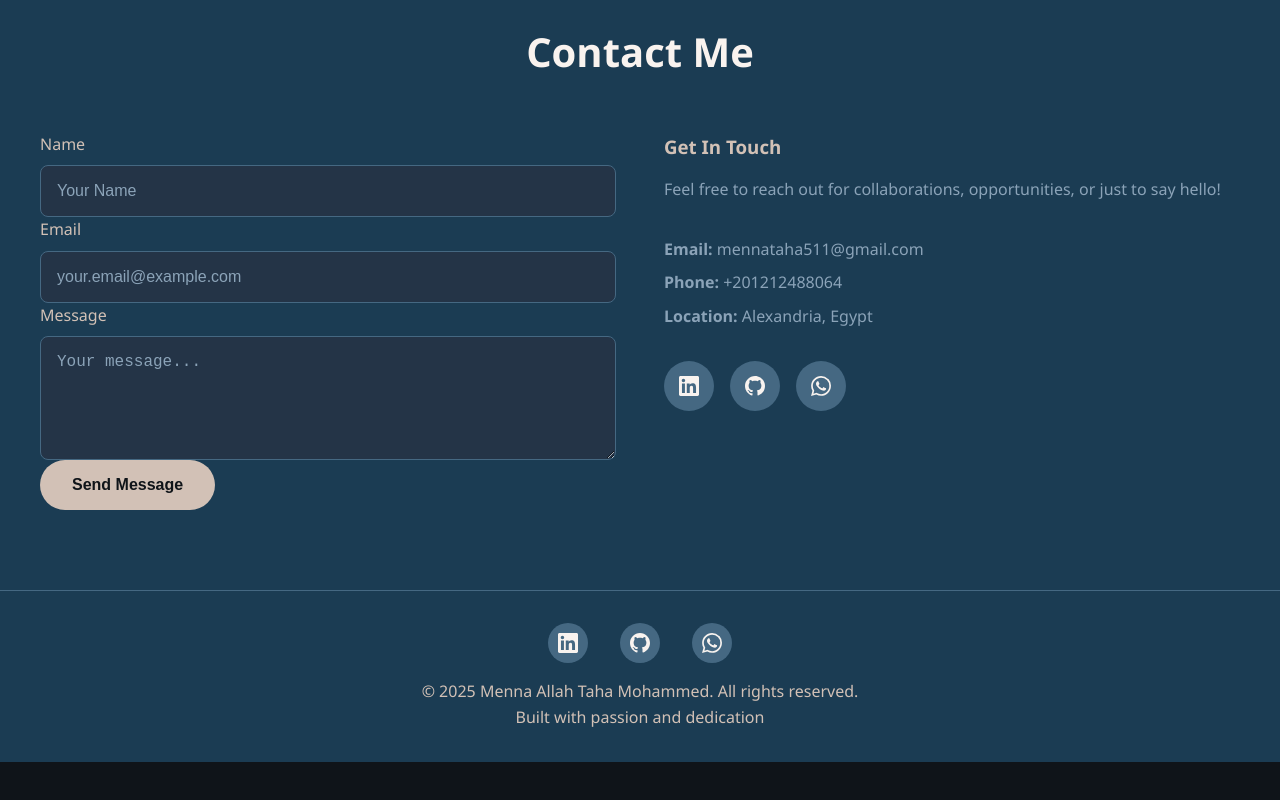
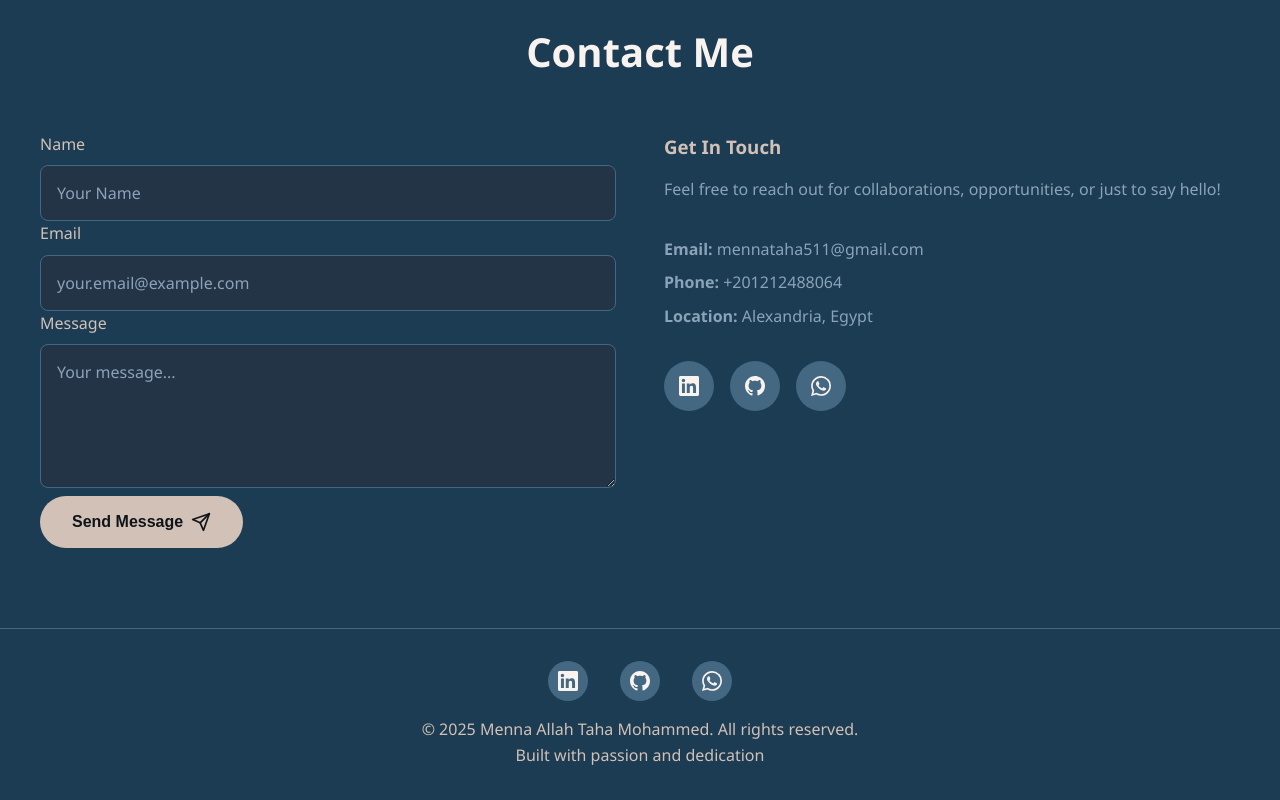
Before and after one commit to mennataha511-dotcom/portfolio, a plain HTML site: page index.html in a window 1280 px wide. Shown: the part 4678-5478 px from the top of the page. Before the commit the page ends 5440 px from the top, so only its background shows below. Drawn offline with Linux system fonts and the light colour scheme.

Commit message:
Update index.html

```diff
--- a/index.html
+++ b/index.html
@@ -510,7 +510,7 @@
         .contact-form {
             display: flex;
             flex-direction: column;
-            gap: 1rem;
+            gap: 1.5rem;
         }
 
         .form-group {
@@ -521,6 +521,7 @@
         .form-group label {
             margin-bottom: 0.5rem;
             color: var(--primary-beige);
+            font-weight: 500;
         }
 
         .form-group input,
@@ -531,6 +532,7 @@
             background: var(--dark-card);
             color: var(--text-primary);
             font-size: 1rem;
+            font-family: inherit;
         }
 
         .form-group input:focus,
@@ -543,6 +545,22 @@
         .form-group input::placeholder,
         .form-group textarea::placeholder {
             color: var(--text-muted);
+        }
+
+        .submit-btn {
+            display: flex;
+            align-items: center;
+            justify-content: center;
+            gap: 0.5rem;
+            margin-top: 0.5rem;
+        }
+
+        .submit-btn svg {
+            transition: var(--transition);
+        }
+
+        .submit-btn:hover svg {
+            transform: translateX(3px);
         }
 
         .contact-info h3 {
@@ -922,7 +940,13 @@
                             <label for="message">Message</label>
                             <textarea id="message" name="message" rows="5" placeholder="Your message..." required></textarea>
                         </div>
-                        <button type="submit" class="btn btn-primary">Send Message</button>
+                        <button type="submit" class="btn btn-primary submit-btn">
+                            Send Message
+                            <svg width="20" height="20" viewBox="0 0 24 24" fill="none" stroke="currentColor" stroke-width="2" stroke-linecap="round" stroke-linejoin="round">
+                                <line x1="22" y1="2" x2="11" y2="13"></line>
+                                <polygon points="22 2 15 22 11 13 2 9 22 2"></polygon>
+                            </svg>
+                        </button>
                     </form>
                 </div>
                 <div class="contact-info">
@@ -980,7 +1004,6 @@
     </footer>
 
     <script>
-        // Smooth scrolling for navigation links
         document.querySelectorAll('a[href^="#"]').forEach(anchor => {
             anchor.addEventListener('click', function (e) {
                 e.preventDefault();
@@ -1011,7 +1034,7 @@
             this.reset();
         });
 
-        // Intersection Observer for animations
+
         const observerOptions = {
             threshold: 0.1,
             rootMargin: '0px 0px -50px 0px'
@@ -1026,7 +1049,7 @@
             });
         }, observerOptions);
 
-        // Observe elements for scroll animations
+
         document.querySelectorAll('.skill-category, .project-card, .timeline-item').forEach(el => {
             el.style.opacity = '0';
             el.style.transform = 'translateY(20px)';
```
